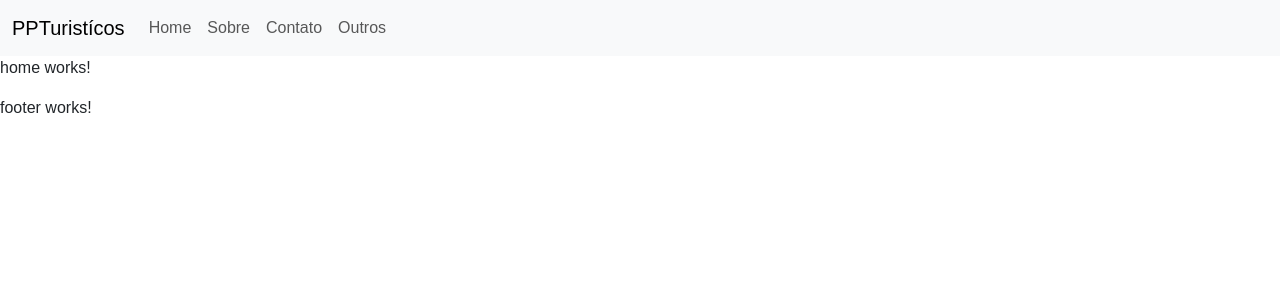
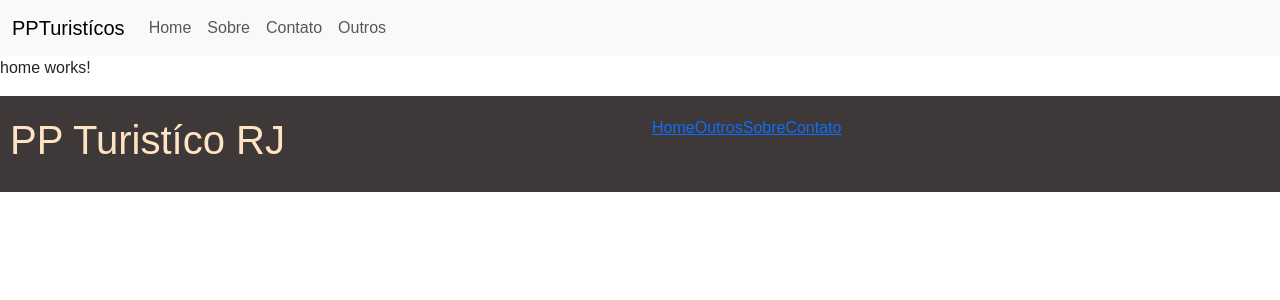
Before and after one commit to leofreitasj/PontosTuristicos, an Angular app: page / in a window 1280 px wide. Shown: the top 300 px of the page. Built offline with nearby package versions, Linux system fonts and the light colour scheme.

Commit message:
PontoTuristicos

```diff
--- a/src/app/sharepage/footer/footer.component.css
+++ b/src/app/sharepage/footer/footer.component.css
@@ -0,0 +1,9 @@
+.footer{
+  overflow: hidden;
+  background-color: rgb(62, 56, 56);
+  padding:  20px 10px;
+}
+
+h1{
+  color: bisque;
+}
--- a/src/app/sharepage/footer/footer.component.html
+++ b/src/app/sharepage/footer/footer.component.html
@@ -1 +1,24 @@
-<p>footer works!</p>
+
+<div class="container-fluid footer">
+  <div class="row">
+    <div class="col-lg-6">
+    <h1> PP Turistíco RJ</h1>
+  </div>
+  <div class="col-lg-4">
+    <a routerLink="">Home</a>
+    <a routerLink="menu">Outros</a>
+    <a routerLink="sobre">Sobre</a>
+    <a routerLink="contato">Contato</a>
+  </div>
+
+  <div class="col-lg-2">
+
+    <a href="#" target="_blank"><i class="bi bi-instagram"></i></a>
+    <a href="#" target="_blank"><i class="bi bi-whatsapp"></i></a>
+    <a href="#" target="_blank"><i class="bi bi-facebook"></i></a>
+    <a href="#" target="_blank"><i class="bi bi-linkedin"></i></a>
+    <a href="#" target="_blank"><i class="bi bi-github"></i></a>
+
+           </div>
+      </div>
+</div>
```
